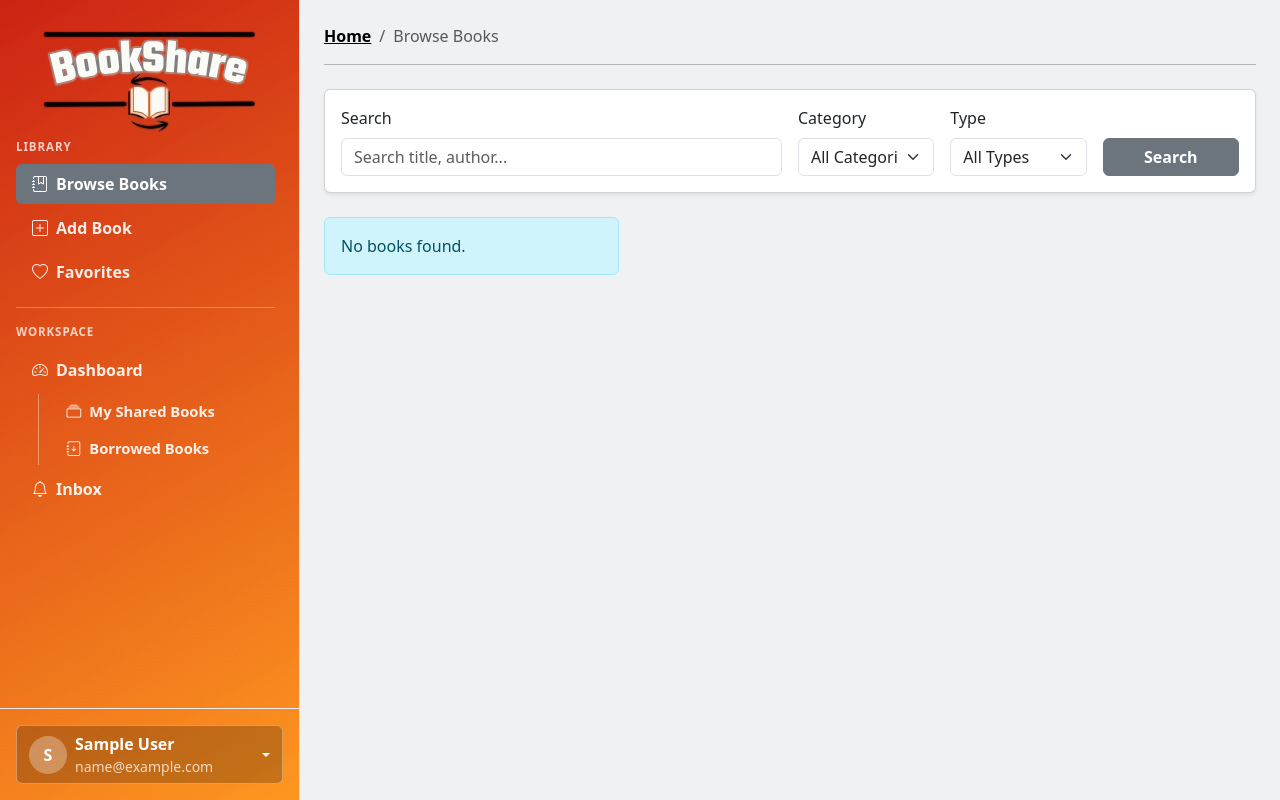
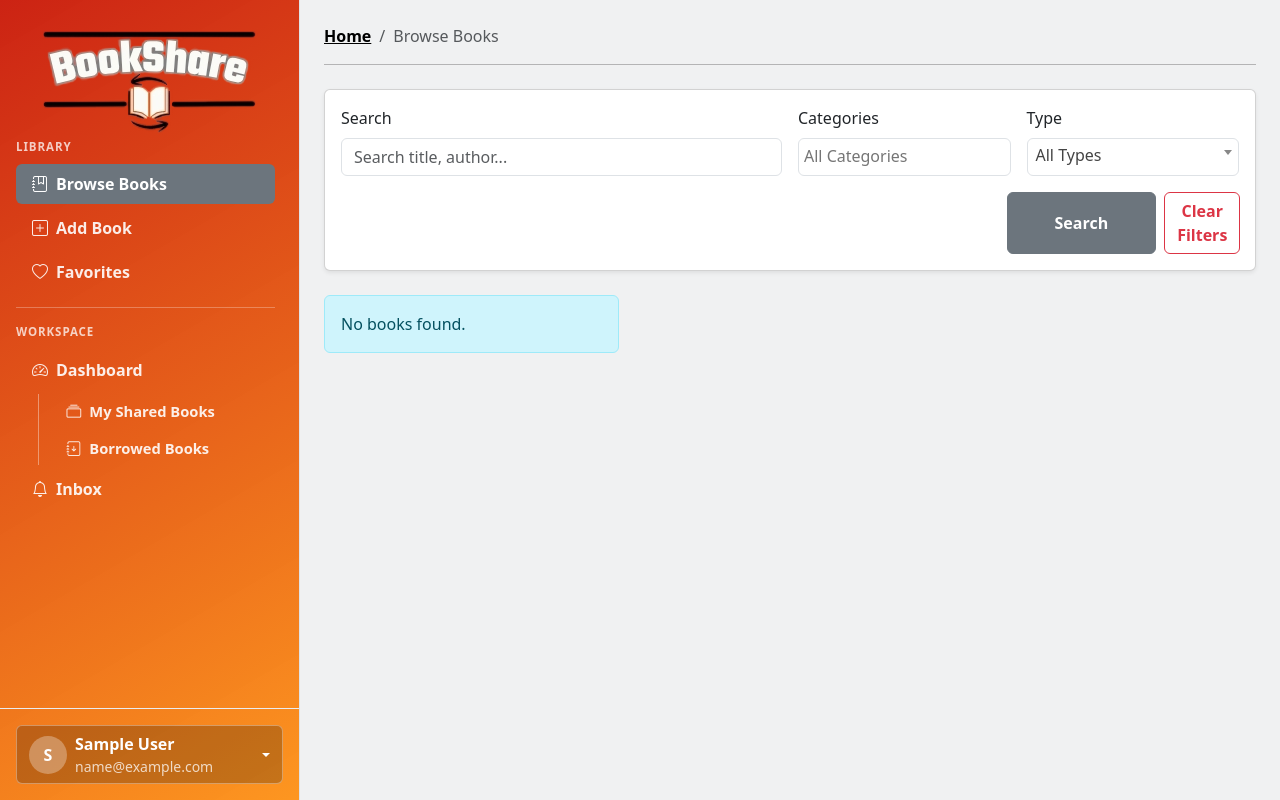
Before and after one commit to TalalAhmad-dev/Book-Sharing-Platform, a Flask app: page /books/ in a window 1280 px wide. Run offline with Flask 3, Linux system fonts and the light colour scheme; the visitor is signed in with stand-in values (Sample User, id 1); data that the repository does not hold is empty; some libraries are stand-ins or nearby versions.

Commit message:
Adds a multi-select category filter with Select2 for improved UX and filtering flexibility.
Updates server-side handling to accept multiple category values, ignore "All"/empty values, and filter
for correct multi-category results. Initializes Select2 in client JS, adds Select2 styling, ensures selected categories and type are passed to templates, and includes a Clear Filters action.

```diff
--- a/routes/books.py
+++ b/routes/books.py
@@ -15,7 +15,11 @@ books_bp = Blueprint('books', __name__)
 def catalog():
     try:
         search = escape(request.args.get('search', ''))
-        category = escape(request.args.get('category', 'All'))
+        category_values = request.args.getlist('category')
+        if not category_values:
+            category = request.args.get('category', '')
+            category_values = [category] if category else []
+        categories = [escape(value) for value in category_values if value and value != 'All']
         book_type = escape(request.args.get('type', 'All'))
         page = request.args.get('page', 1, type=int)
         per_page = 9
@@ -24,8 +28,8 @@ def catalog():
 
         if search:
             query = query.filter(Book.title.contains(search) | Book.author.contains(search))
-        if category != 'All':
-            query = query.filter_by(category=category)
+        if categories:
+            query = query.filter(Book.category.in_(categories))
         if book_type != 'All':
             query = query.filter_by(book_type=book_type.lower())
 
@@ -52,12 +56,21 @@ def catalog():
             'books/catalog.html',
             books=books,
             pagination=pagination,
-            favorite_book_ids=favorite_book_ids
+            favorite_book_ids=favorite_book_ids,
+            categories=categories,
+            selected_type=book_type
         )
     except Exception as e:
         current_app.logger.exception(f'Error loading book catalog: {e}')
         flash('Unable to load the catalog at this time. Please try again later.', 'danger')
-        return render_template('books/catalog.html', books=[], pagination=None, favorite_book_ids=set())
+        return render_template(
+            'books/catalog.html',
+            books=[],
+            pagination=None,
+            favorite_book_ids=set(),
+            categories=[],
+            selected_type='All'
+        )
 
 @books_bp.route('/<int:book_id>')
 @login_required
--- a/static/css/style.css
+++ b/static/css/style.css
@@ -66,8 +66,60 @@
 }
 
 .form-select:focus {
-  border-color: #000 !important;
-  box-shadow: 0 0 0 0.25rem rgba(0, 0, 0, 0.4) !important;
+  border-color: var(--bs-secondary) !important;
+  box-shadow: 0 0 0 0.25rem rgba(var(--bs-secondary-rgb), 0.25) !important;
+}
+
+.select2-container .select2-selection--single,
+.select2-container .select2-selection--multiple {
+  border: 1px solid var(--bs-border-color) !important;
+  border-radius: var(--bs-border-radius);
+  min-height: calc(2.25rem + 2px);
+}
+
+.select2-container--default .select2-selection--single {
+  padding-top: 0.1rem;
+}
+
+.select2-container--default.select2-container--focus .select2-selection--multiple,
+.select2-container--default.select2-container--open .select2-selection--single {
+  border-color: var(--bs-secondary) !important;
+  box-shadow: 0 0 0 0.25rem rgba(var(--bs-secondary-rgb), 0.25) !important;
+}
+
+.select2-container--default .select2-results__option--highlighted[aria-selected] {
+  background-color: var(--bs-secondary) !important;
+  color: #fff;
+}
+
+.select2-container--default .select2-selection--multiple .select2-selection__choice {
+  background-color: var(--bs-secondary) !important;
+  border-color: var(--bs-secondary) !important;
+  color: #fff;
+}
+
+.select2-container--default
+  .select2-selection--multiple
+  .select2-selection__choice__remove {
+  color: rgba(255, 255, 255, 0.9);
+}
+
+.select2-container--default
+  .select2-selection--multiple
+  .select2-selection__choice__remove:hover {
+  color: #fff;
+}
+
+.dropdown-item:hover,
+.dropdown-item:focus {
+  color: var(--bs-emphasis-color);
+  background-color: rgba(var(--bs-secondary-rgb), 0.2) !important;
+}
+
+.dropdown-item.active,
+.dropdown-item:active {
+  color: #fff;
+  background-color: var(--bs-secondary) !important;
 }
 
 .sidebar-desktop {
--- a/static/js/main.js
+++ b/static/js/main.js
@@ -24,4 +24,29 @@ document.addEventListener("DOMContentLoaded", function () {
   const popoverList = [...popoverTriggerList].map(
     (popoverTriggerEl) => new bootstrap.Popover(popoverTriggerEl),
   );
+
+  // Select2 Initialization
+  if (window.jQuery && typeof window.jQuery.fn.select2 === "function") {
+    const $ = window.jQuery;
+
+    $(".js-select2").not(".js-select2-multiple").each(function () {
+      const $select = $(this);
+      $select.select2({
+        width: "100%",
+        minimumResultsForSearch: 6,
+        placeholder: $select.data("placeholder") || "",
+      });
+    });
+
+    $(".js-select2-multiple").each(function () {
+      const $select = $(this);
+      $select.select2({
+        width: "100%",
+        closeOnSelect: false,
+        allowClear: true,
+        minimumResultsForSearch: 0,
+        placeholder: $select.data("placeholder") || "",
+      });
+    });
+  }
 });
--- a/templates/base/_skeleton.html
+++ b/templates/base/_skeleton.html
@@ -8,6 +8,7 @@
 
     <link href="https://cdn.jsdelivr.net/npm/bootstrap@5.3.8/dist/css/bootstrap.min.css" rel="stylesheet"
         integrity="sha384-sRIl4kxILFvY47J16cr9ZwB07vP4J8+LH7qKQnuqkuIAvNWLzeN8tE5YBujZqJLB" crossorigin="anonymous">
+    <link href="https://cdn.jsdelivr.net/npm/select2@4.1.0-rc.0/dist/css/select2.min.css" rel="stylesheet">
     <link rel="stylesheet" href="{{ url_for('static', filename='css/style.css') }}">
     <link rel="stylesheet" href="https://cdn.jsdelivr.net/npm/bootstrap-icons@1.13.1/font/bootstrap-icons.min.css">
     <link href="https://unpkg.com/aos@2.3.1/dist/aos.css" rel="stylesheet">
@@ -36,13 +37,15 @@
 
     {% block body %}{% endblock %}
 
-    <script src="{{ url_for('static', filename='js/main.js') }}"></script>
     <script src="https://cdn.jsdelivr.net/npm/htmx.org@2.0.8/dist/htmx.min.js"
         integrity="sha384-/TgkGk7p307TH7EXJDuUlgG3Ce1UVolAOFopFekQkkXihi5u/6OCvVKyz1W+idaz"
         crossorigin="anonymous"></script>
     <script src="https://cdn.jsdelivr.net/npm/bootstrap@5.3.8/dist/js/bootstrap.bundle.min.js"
         integrity="sha384-FKyoEForCGlyvwx9Hj09JcYn3nv7wiPVlz7YYwJrWVcXK/BmnVDxM+D2scQbITxI"
         crossorigin="anonymous"></script>
+    <script src="https://code.jquery.com/jquery-3.7.1.min.js"></script>
+    <script src="https://cdn.jsdelivr.net/npm/select2@4.1.0-rc.0/dist/js/select2.min.js"></script>
+    <script src="{{ url_for('static', filename='js/main.js') }}"></script>
     <script src="https://unpkg.com/aos@2.3.1/dist/aos.js"></script>
 
     <!-- Initialize AOS -->
--- a/templates/books/catalog.html
+++ b/templates/books/catalog.html
@@ -11,32 +11,39 @@
                 <input type="text" name="search" class="form-control" placeholder="Search title, author..."
                     value="{{ request.args.get('search', '') }}">
             </div>
-            <div class="col-md-2">
-                <label class="form-label">Category</label>
-                <select name="category" class="form-select" title="Book Category">
-                    <option value="All">All Categories</option>
-                    <option value="Programming" {% if request.args.get('category')=='Programming' %}selected{% endif %}>
+            {% set selected_categories = categories if categories is defined else request.args.getlist('category') %}
+            {% set selected_type_value = selected_type if selected_type is defined else request.args.get('type', 'All')
+            %}
+            <div class="col-md-3">
+                <label class="form-label">Categories</label>
+                <select name="category" class="form-select js-select2 js-select2-multiple" title="Book Categories"
+                    multiple data-placeholder="All Categories">
+                    <option value="Programming" {% if 'Programming' in selected_categories %}selected{% endif %}>
                         Programming</option>
-                    <option value="Fiction" {% if request.args.get('category')=='Fiction' %}selected{% endif %}>Fiction
+                    <option value="Fiction" {% if 'Fiction' in selected_categories %}selected{% endif %}>Fiction
                     </option>
-                    <option value="Science" {% if request.args.get('category')=='Science' %}selected{% endif %}>Science
+                    <option value="Science" {% if 'Science' in selected_categories %}selected{% endif %}>Science
                     </option>
-                    <option value="Other" {% if request.args.get('category')=='Other' %}selected{% endif %}>Other
-                    </option>
+                    <option value="Other" {% if 'Other' in selected_categories %}selected{% endif %}>Other</option>
                 </select>
             </div>
-            <div class="col-md-2">
+            <div class="col-md-3">
                 <label class="form-label">Type</label>
-                <select name="type" class="form-select" title="Book Type">
-                    <option value="All">All Types</option>
-                    <option value="Physical" {% if request.args.get('type')=='Physical' %}selected{% endif %}>Physical
+                <select name="type" class="form-select js-select2" title="Book Type" data-placeholder="All Types">
+                    <option value="All" {% if selected_type_value=='All' %}selected{% endif %}>All Types</option>
+                    <option value="Physical" {% if selected_type_value=='Physical' %}selected{% endif %}>Physical
                     </option>
-                    <option value="Digital" {% if request.args.get('type')=='Digital' %}selected{% endif %}>Digital
-                    </option>
+                    <option value="Digital" {% if selected_type_value=='Digital' %}selected{% endif %}>Digital</option>
                 </select>
             </div>
-            <div class="col-md-2 d-grid">
-                <button type="submit" class="btn btn-secondary fw-semibold">Search</button>
+            <div class="col-md-12 d-flex gap-2 justify-content-end">
+                <div class="col-md-2 d-grid">
+                    <button type="submit" class="btn btn-secondary fw-semibold">Search</button>
+                </div>
+                <div class="col-md-1 d-grid">
+                    <a href="{{ url_for('books.catalog') }}" class="btn btn-outline-danger fw-semibold">Clear
+                        Filters</a>
+                </div>
             </div>
         </form>
     </div>
```
